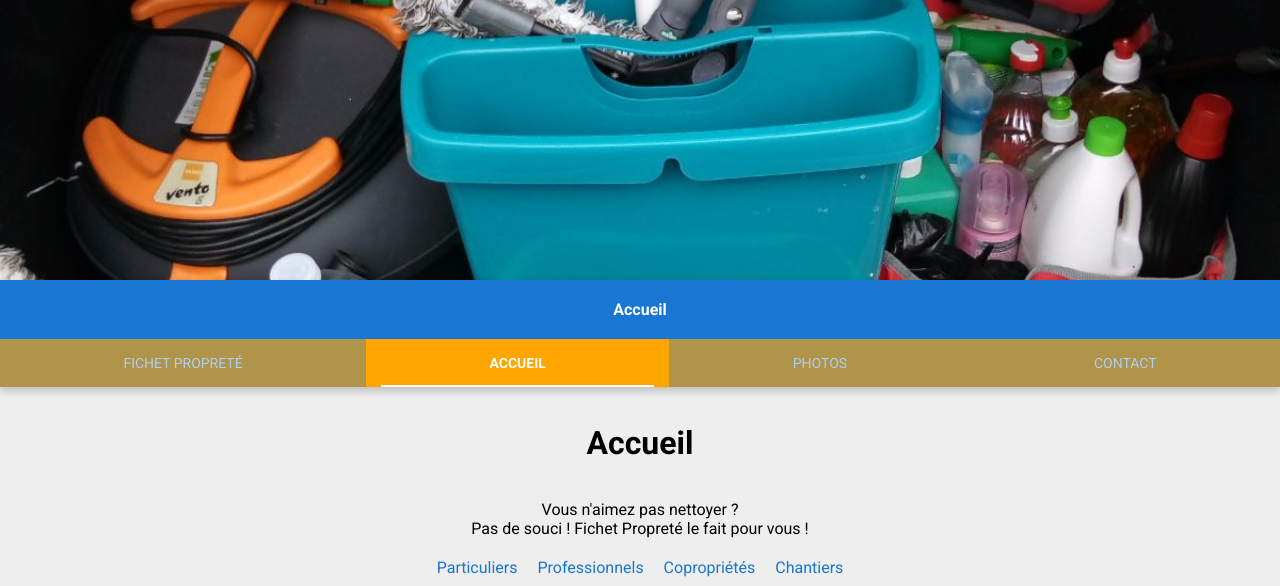
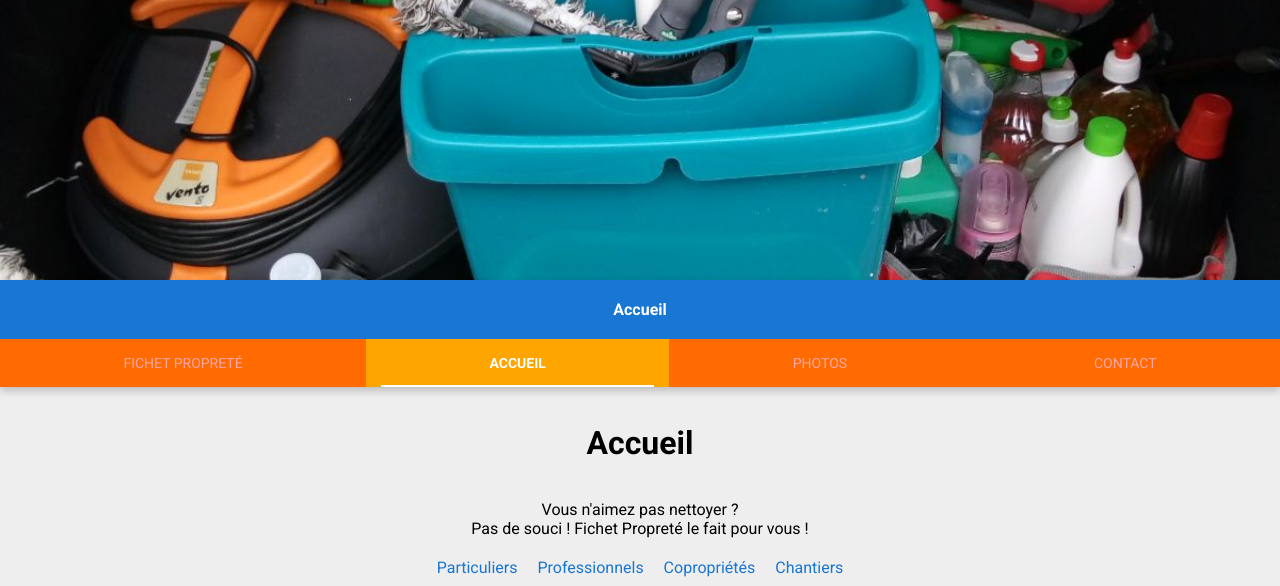
Before and after one commit to matteokeole/FichetProprete, a PHP site: page / in a window 1280 px wide. Shown: the top 586 px of the page. Run offline with PHP 8.4, Linux system fonts and the light colour scheme.

Commit message:
Update nav.css

```diff
--- a/assets/css/nav.css
+++ b/assets/css/nav.css
@@ -2,7 +2,8 @@
 
 nav {
 	display: flex;
-	height: 48px
+	height: 48px;
+	background-color: red;
 }
 
 /* Navbar buttons */
```
